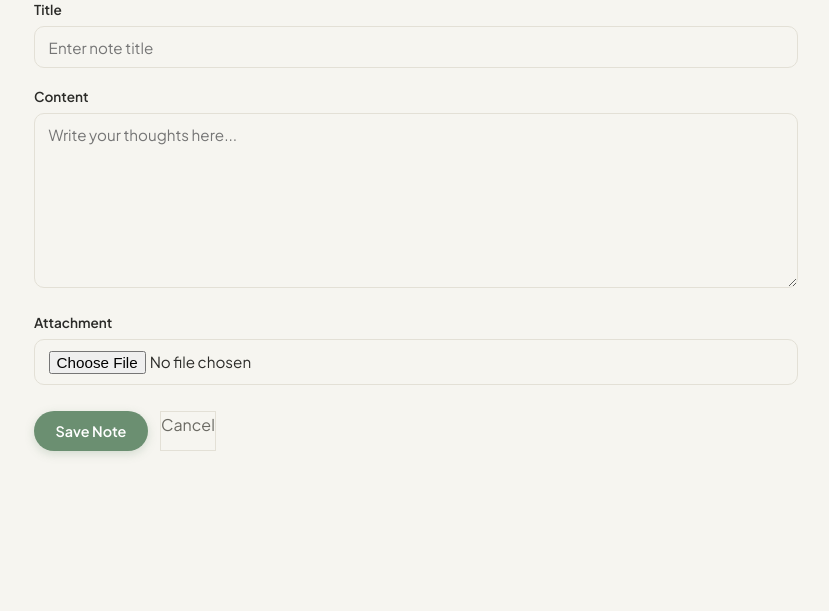
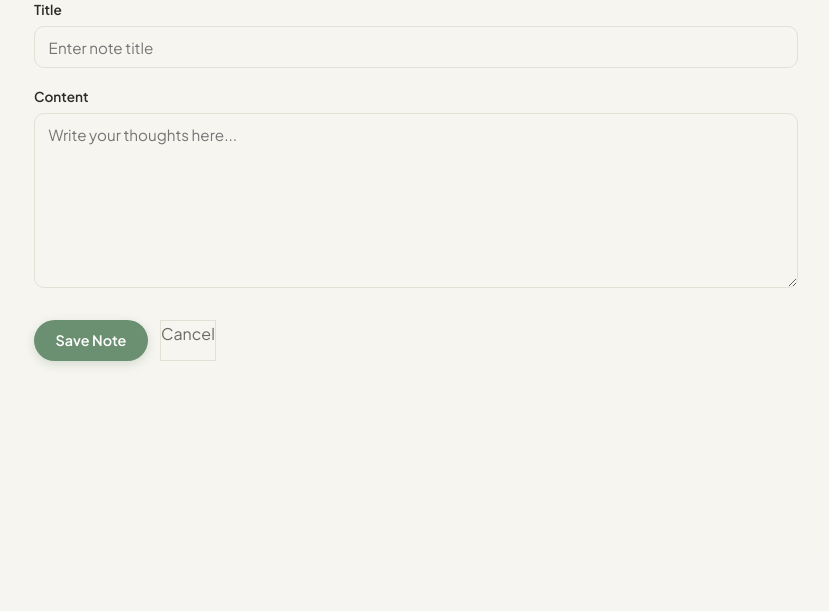
Before and after one commit to Praisegod-code/bloomateleir-notes, a Django app: page /create-note/ in a window 1280 px wide. Shown: the part 245-856 px from the top of the page, without its empty margins (224-1053 px from the left). After the commit the page ends 611 px from the top, so only its background shows below. Run offline with Django 5.2, Linux system fonts and the light colour scheme; the visitor is signed in with stand-in values (Sample User, id 1); some web fonts are replaced.

Commit message:
Hide attachment upload, limit title length

```diff
--- a/templates/create_note.html
+++ b/templates/create_note.html
@@ -13,8 +13,8 @@
         <label for="content">Content</label>
         <textarea id="content" name="content" rows="8" placeholder="Write your thoughts here..." required></textarea>
 
-        <label for="attachment">Attachment</label>
-        <input type="file" id="attachment" name="attachment">
+        {% comment %} <label for="attachment">Attachment</label>
+        <input type="file" id="attachment" name="attachment"> {% endcomment %}
 
 
         <div class="form-actions">
```
